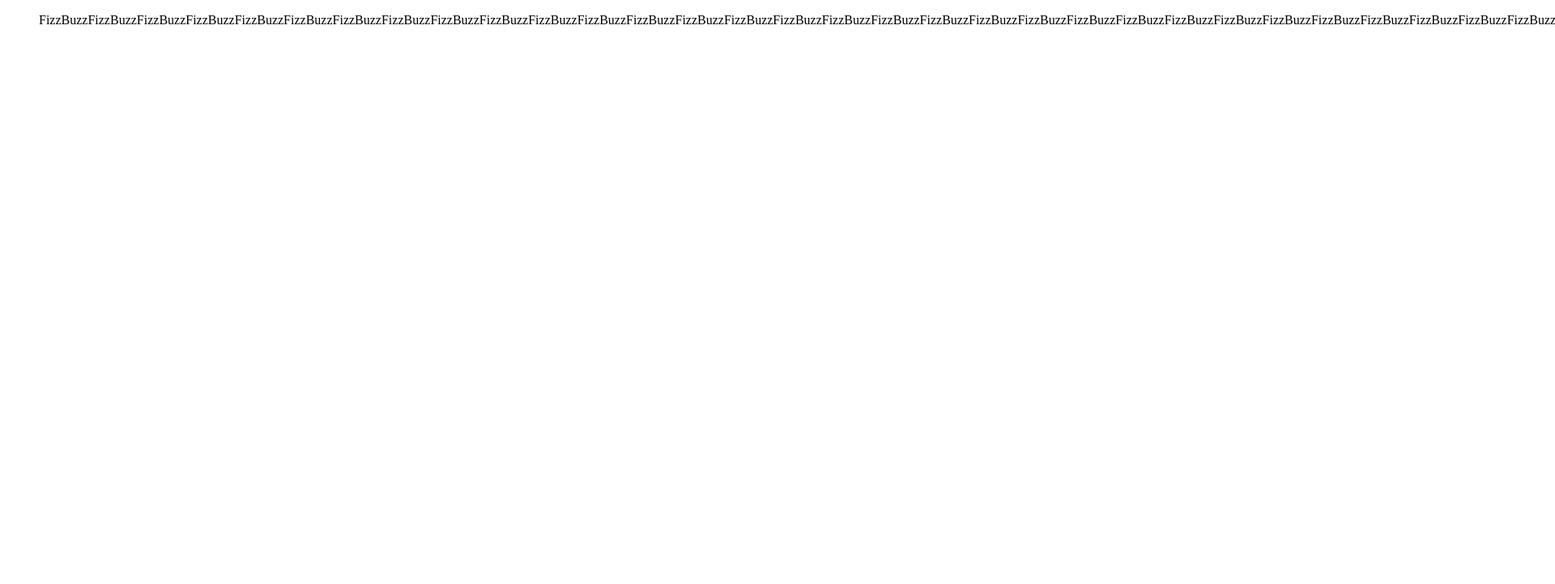
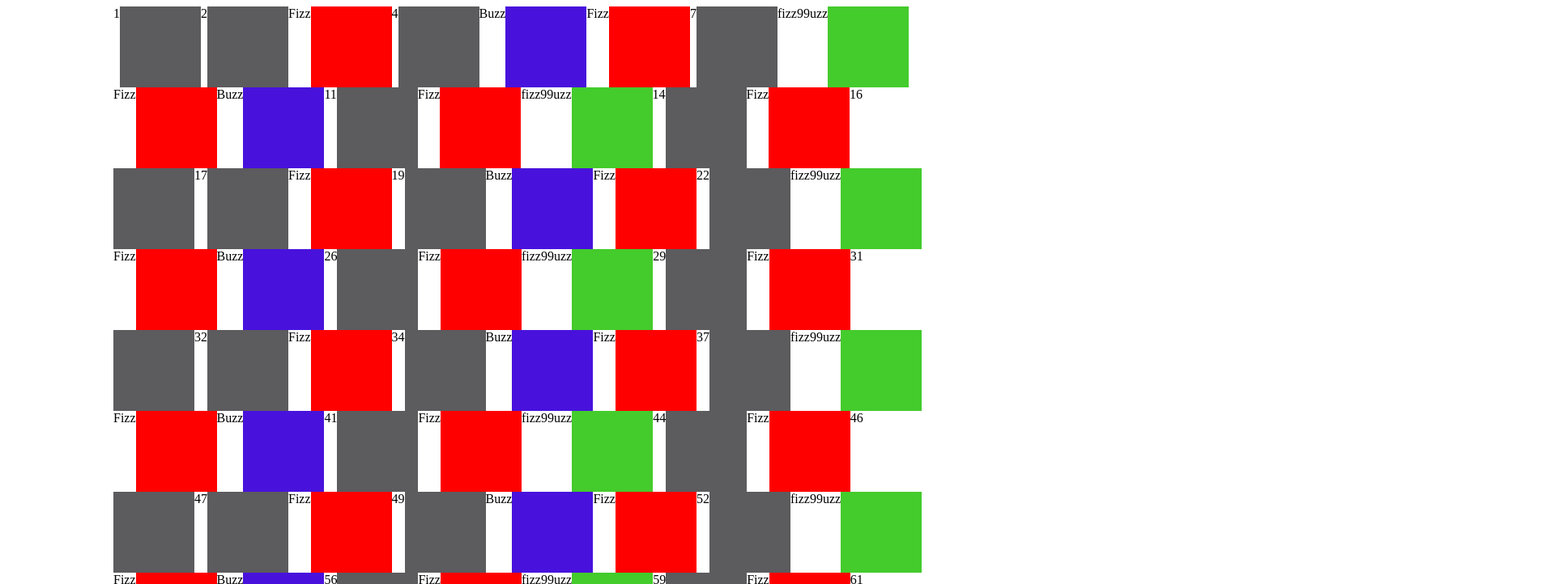
Before and after one commit to giovanni-moccaldi/js-fizzbuzz, a plain HTML site: page index.html in a window 1280 px wide. Shown: the top 722 px of the page at 81% size, 1920 px wide, since content can reach past the window. Drawn offline with Linux system fonts and the light colour scheme.

Commit message:
fizzbuzz

```diff
--- a/index.html
+++ b/index.html
@@ -11,9 +11,9 @@
 </head>
 
 <body>
-    <ul id="list">
+    <p id="list">
 
-    </ul>
+    </p>
 
 </body>
 
--- a/main.js/main.js
+++ b/main.js/main.js
@@ -1,15 +1,39 @@
 // stampare in console numeri da 1 a 100
 const listtowrite = document.getElementById("list");
 
+
 for (let i = 1; i < 100; i++) {
+    const listitem = document.createElement("li");
 
-    if (i % 3 == 0)
+    if (i % 3 == 0) { //poi stampa  i multipli di 3 stampi in console "Fizz
+        console.log(i);
+        listtowrite.innerHTML += "Fizz";
+        listitem.classList.add("red");
+        listtowrite.append(listitem);
+    }
+    else if (i % 5 == 0) { // " al posto del numero e per i multipli di 5 stampi "Buzz".
         console.log(i)
-    listtowrite.innerHTML += "Fizz";
-    if (i % 5 == 0)
+        listtowrite.innerHTML += "Buzz";
+
+        listitem.classList.add("blu");
+        listtowrite.append(listitem);
+
+    }
+
+    else if (i % 5 % 3 == 0) { // poi per i numeri che sono sia multipli di 3 che di 5 stampi in console "FizzBuzz
         console.log(i)
-    listtowrite.innerHTML += "Buzz";
+        listtowrite.innerHTML += "fizz99uzz";
+
+        listitem.classList.add("green");
+        listtowrite.append(listitem);
+
+
+    }
+    else {
+        listtowrite.innerHTML += i;
+        listitem.classList.add("grey");
+        listtowrite.append(listitem);
+
+    }
+
 }
-
-// poi stampa  i multipli di 3 stampi in console "Fizz" al posto del numero e per i multipli di 5 stampi "Buzz".
-// poi per i numeri che sono sia multipli di 3 che di 5 stampi in console "FizzBuzz
--- a/style.css
+++ b/style.css
@@ -0,0 +1,40 @@
+.red {
+    height: 100px;
+    width: 100px;
+    background-color: red;
+
+}
+
+
+.blu {
+    height: 100px;
+    width: 100px;
+    background-color: rgb(72, 18, 220);
+
+}
+
+.green {
+    height: 100px;
+    width: 100px;
+    background-color: rgb(68, 203, 44);
+
+}
+
+.grey {
+    height: 100px;
+    width: 100px;
+    background-color: rgb(92, 91, 94);
+
+}
+
+#list {
+
+    display: flex;
+    flex-wrap: wrap;
+    max-width: 1000px;
+    margin: auto;
+    text-align: center;
+    list-style-type: none;
+    margin: auto;
+
+}
```
